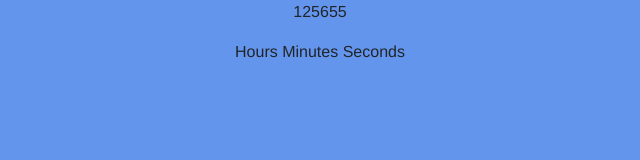
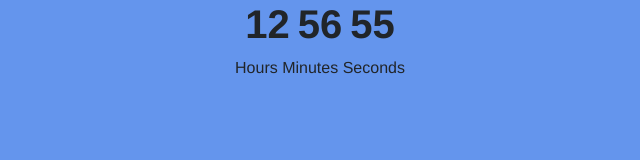
Before and after one commit to DeniseDichiara/js-simon, a plain HTML site: page index.html in a window 1280 px wide. Shown: the whole page, without its empty margins (320-960 px from the left). Drawn offline with nearby package versions, Linux system fonts and the light colour scheme.

```diff
--- a/index.html
+++ b/index.html
@@ -17,9 +17,9 @@
     <body>
 
         <div class="d-flex flex-row justify-content-center">
-            <p id="time-to-count-h"></p>
-            <p id="time-to-count-m"></p>
-            <p id="time-to-count-s"></p>
+            <h1 class="me-2 fw-bold" id="time-to-count-h"></h1>
+            <h1 class="me-2 fw-bold" id="time-to-count-m"></h1>
+            <h1 class="fw-bold" id="time-to-count-s"></h1>
         </div>
 
         <p  class="d-flex flex-row justify-content-center" id="time-to-h-m-s"></p>
```
